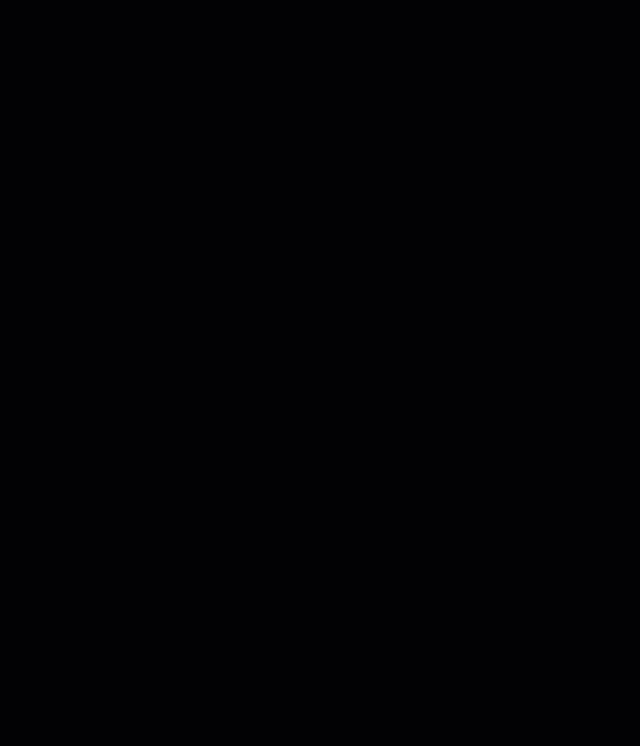
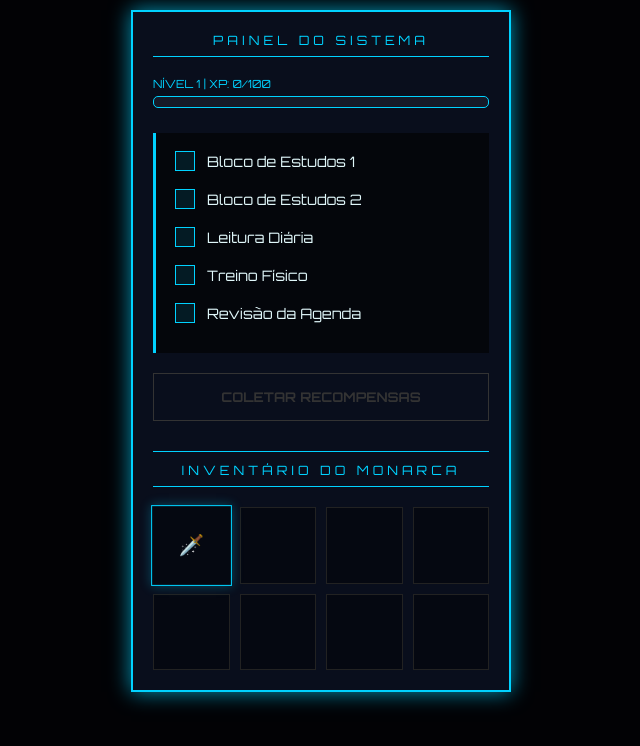
Before and after one commit to BirthFallen/sistemas-solo, a plain HTML site: page index.html in a window 1280 px wide. Shown: the whole page, without its empty margins (319-959 px from the left). Drawn offline with Linux system fonts and the light colour scheme.

Commit message:
Update index.html with new content and styles

```diff
--- a/index.html
+++ b/index.html
@@ -63,4 +63,127 @@
         }
 
         .quest-container {
-            background: rgba(0,
+            background: rgba(0, 0, 0, 0.6); border-left: 3px solid var(--neon-blue);
+            padding: 15px; margin-bottom: 20px;
+        }
+        .quest-item { display: flex; align-items: center; margin-bottom: 12px; font-size: 0.9rem; transition: 0.3s; }
+        .quest-item input[type="checkbox"] {
+            appearance: none; width: 20px; height: 20px; border: 1px solid var(--neon-blue);
+            margin-right: 12px; cursor: pointer; background: rgba(0, 210, 255, 0.1);
+        }
+        .quest-item input[type="checkbox"]:checked { background: var(--neon-blue); }
+        .quest-item.completed span { text-decoration: line-through; color: #555; text-shadow: none; }
+
+        .inventory-grid { display: grid; grid-template-columns: repeat(4, 1fr); gap: 10px; margin-top: 15px; }
+        .slot {
+            aspect-ratio: 1; border: 1px solid #222; background: rgba(0,0,0,0.4);
+            display: flex; align-items: center; justify-content: center; font-size: 1.2rem;
+            transition: transform 0.2s;
+        }
+        .slot.active { border-color: var(--neon-blue); box-shadow: 0 0 10px rgba(0, 210, 255, 0.3); transform: scale(1.05); }
+
+        button {
+            background: none; color: var(--neon-blue); border: 1px solid var(--neon-blue);
+            padding: 15px; width: 100%; font-family: 'Orbitron', sans-serif;
+            font-weight: bold; cursor: pointer; transition: 0.2s;
+        }
+        button:active { transform: scale(0.98); background: rgba(0, 210, 255, 0.2); }
+        button:disabled { color: #333; border-color: #333; }
+    </style>
+    <link href="https://fonts.googleapis.com/css2?family=Orbitron:wght@400;700&display=swap" rel="stylesheet">
+</head>
+<body id="main-body">
+
+    <div class="system-panel">
+        <div class="header">Painel do Sistema</div>
+
+        <div class="status-bar">
+            <span class="xp-label">NÍVEL <span id="lvl">1</span> | XP: <span id="xp-val">0</span>/100</span>
+            <div class="bar-bg"><div id="xp-bar" class="bar-fill"></div></div>
+        </div>
+
+        <div id="quest-list" class="quest-container"></div>
+
+        <button id="finish-btn" onclick="finishDay()" disabled>COLETAR RECOMPENSAS</button>
+
+        <div class="header" style="margin-top: 30px; border-top: 1px solid var(--neon-blue); padding-top: 10px;">Inventário do Monarca</div>
+        <div class="inventory-grid" id="inv"></div>
+    </div>
+
+    <audio id="sound-click" src="https://www.soundjay.com/buttons/sounds/button-50.mp3"></audio>
+    <audio id="sound-level" src="https://www.myinstants.com/media/sounds/level-up-rpg.mp3"></audio>
+
+    <script>
+        const agendaTasks = ["Bloco de Estudos 1", "Bloco de Estudos 2", "Leitura Diária", "Treino Físico", "Revisão da Agenda"];
+
+        let state = JSON.parse(localStorage.getItem('solo_v4')) || {
+            xp: 0, lvl: 1, streak: 0, lastDate: null
+        };
+
+        function playSound(id) {
+            const sound = document.getElementById(id);
+            sound.currentTime = 0;
+            sound.play().catch(e => console.log("Interação necessária para áudio"));
+        }
+
+        function init() {
+            const list = document.getElementById('quest-list');
+            agendaTasks.forEach((task, i) => {
+                const div = document.createElement('div');
+                div.className = 'quest-item';
+                div.innerHTML = `<input type="checkbox" id="q${i}" onchange="checkTask(this)"> <span>${task}</span>`;
+                list.appendChild(div);
+            });
+            render();
+        }
+
+        function checkTask(cb) {
+            playSound('sound-click');
+            cb.parentElement.classList.toggle('completed', cb.checked);
+            document.getElementById('finish-btn').disabled = !document.querySelectorAll('input:checked').length;
+        }
+
+        function finishDay() {
+            const done = document.querySelectorAll('input:checked').length;
+            let totalXp = done * 20;
+            state.xp += totalXp;
+            state.streak++;
+
+            if (state.xp >= 100) {
+                state.lvl++;
+                state.xp -= 100;
+                levelUpEffect();
+            }
+
+            state.lastDate = new Date().toISOString().split('T')[0];
+            localStorage.setItem('solo_v4', JSON.stringify(state));
+            render();
+            alert(`Sincronização completa. +${totalXp} XP adquirido.`);
+        }
+
+        function levelUpEffect() {
+            playSound('sound-level');
+            document.getElementById('main-body').classList.add('flash-effect');
+            setTimeout(() => document.getElementById('main-body').classList.remove('flash-effect'), 500);
+        }
+
+        function render() {
+            document.getElementById('lvl').innerText = state.lvl;
+            document.getElementById('xp-val').innerText = state.xp;
+            document.getElementById('xp-bar').style.width = state.xp + '%';
+
+            const inv = document.getElementById('inv');
+            const icons = ['🗡️', '🛡️', '💧', '💍', '📜', '🏹', '🧤', '👞'];
+            inv.innerHTML = '';
+            for(let i=0; i<8; i++) {
+                const slot = document.createElement('div');
+                slot.className = 'slot' + (state.lvl > i ? ' active' : '');
+                slot.innerHTML = state.lvl > i ? icons[i] : '';
+                inv.appendChild(slot);
+            }
+        }
+
+        init();
+    </script>
+</body>
+</html>
```
